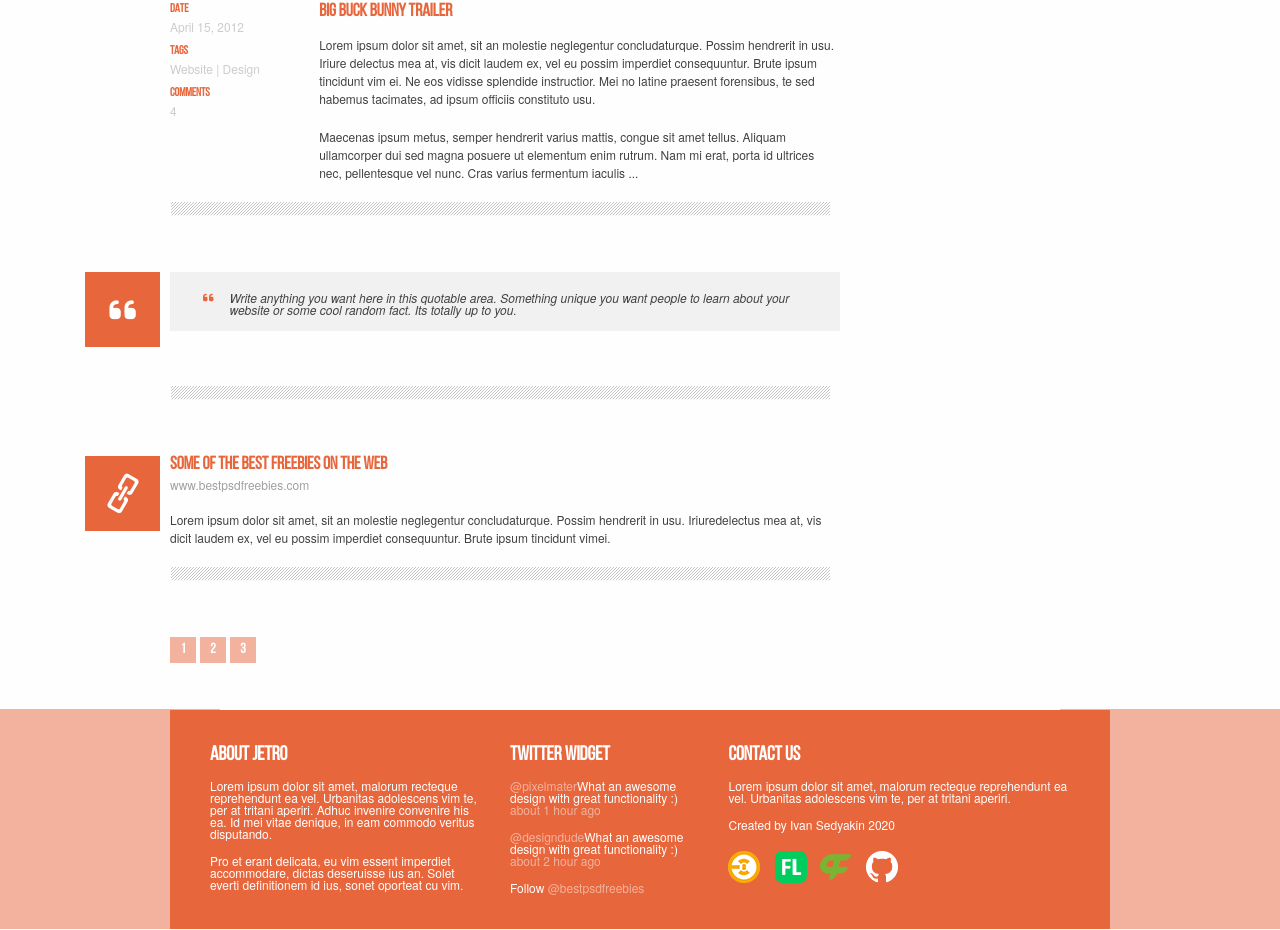
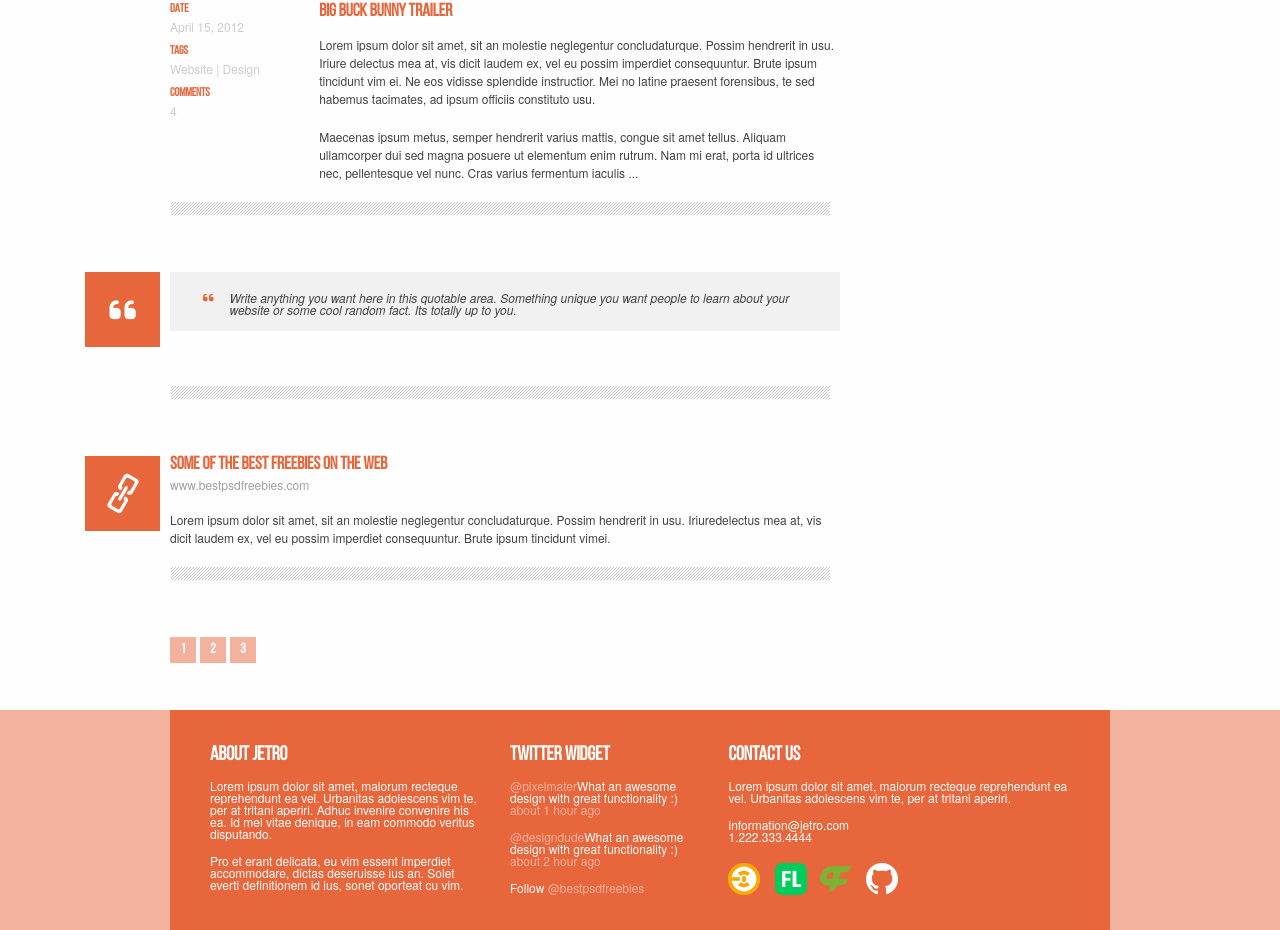
Before and after one commit to i-loading/Jetro, a plain HTML site: page blog.html in a window 1280 px wide. Shown: the part 1657-2587 px from the top of the page. Drawn offline with nearby package versions, Linux system fonts and the light colour scheme; files whose address does not match are found by name.

Commit message:
Add files via upload

```diff
--- a/assets/css/style.css
+++ b/assets/css/style.css
@@ -173,23 +173,11 @@ header::before {
   content: '';
   position: absolute;
   display: block;
-  width: 220px;
+  width: 100%;
   height: 61px;
   background: #f3af9d;
   top: 76px;
   left: 0;
-  z-index: -1;
-}
-
-header::after {
-  content: '';
-  position: absolute;
-  display: block;
-  width: 220px;
-  height: 61px;
-  background: #f3af9d;
-  top: 76px;
-  right: 0;
   z-index: -1;
 }
 
@@ -404,20 +392,8 @@ footer::before {
   bottom: 0;
   left: 0;
   height: 220px;
-  width: 220px;
+  width: 100%;
   background: #f3b29d;
-}
-
-footer::after {
-  content: '';
-  position: absolute;
-  display: block;
-  bottom: 0;
-  right: 0;
-  height: 220px;
-  width: 220px;
-  background: #f3b29d;
-  z-index: -1;
 }
 
 footer .footer-title {
@@ -1144,10 +1120,6 @@ footer .socials a {
     display: none;
   }
 
-  header::after {
-    display: none;
-  }
-
   header nav {
     -webkit-box-orient: vertical;
     -webkit-box-direction: normal;
--- a/blog.html
+++ b/blog.html
@@ -192,15 +192,16 @@
           <h5 class="footer-title">Contact Us</h5>
           <p>Lorem ipsum dolor sit amet, malorum recteque reprehendunt ea vel. Urbanitas adolescens vim te, per at
             tritani aperiri. </p>
-            <p>
-              <a href="">Created by Ivan Sedyakin 2020</a><br>
-            </p>
-            <div class="socials">
-              <a href="https://freelancehunt.com/freelancer/i__loading.html" target="_blank"><img src="assets/img/fh.png" alt=""></a>
-              <a href="https://www.fl.ru/users/vana20915/portfolio/" target="_blank"><img src="assets/img/fl.ico" alt=""></a>
-              <a href="https://freelance.ru/iloading" target="_blank"><img src="assets/img/flru.png" alt=""></a>
-              <a href="https://github.com/i-loading" target="_blank"><img src="assets/img/github.png" alt=""></a>
-            </div>
+          <p>
+            <a href="mailto:information@jetro.com">information@jetro.com</a><br>
+            <a href="#">1.222.333.4444</a>
+          </p>
+          <div class="socials">
+            <a href="https://freelancehunt.com/freelancer/i__loading.html"><img src="assets/img/fh.png" alt=""></a>
+            <a href="https://www.fl.ru/users/vana20915/portfolio/"><img src="assets/img/fl.ico" alt=""></a>
+            <a href="https://freelance.ru/iloading"><img src="assets/img/flru.png" alt=""></a>
+            <a href="https://github.com/i-loading"><img src="assets/img/github.png" alt=""></a>
+          </div>
         </div>
       </div>
     </div>
```
Also changed, not shown: about.html (+10 -9 lines), contact.html (+10 -9 lines), index.html (+6 -5 lines), portfolio-item.html (+10 -9 lines), portfolio.html (+10 -9 lines), assets/css/style.min.css.
